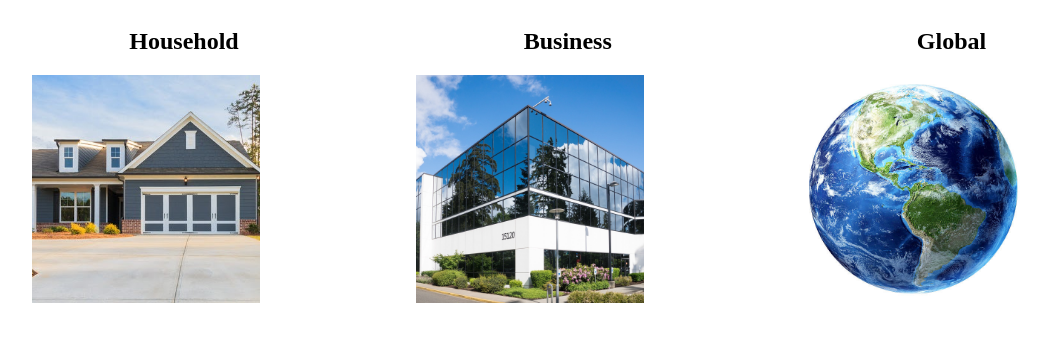
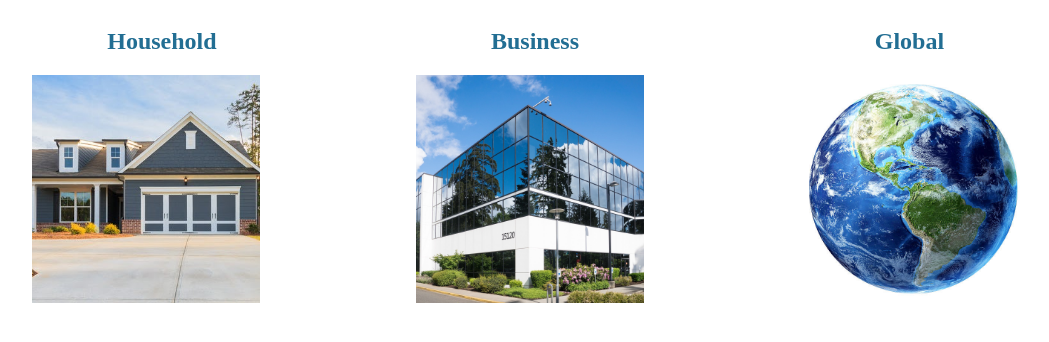
Before and after one commit to kbb306/ConCom, a PHP site: page /sales.html in a window 1280 px wide. Shown: the top 342 px of the page, without its empty margins (117-1166 px from the left). Run offline with PHP 8.4, Linux system fonts and the light colour scheme.

Commit message:
Updated Header Color

```diff
--- a/css/styles.css
+++ b/css/styles.css
@@ -23,6 +23,7 @@
 
   h1 {
     text-align: center;
+    color: (34, 110, 147, 1);
   }
 
   figure {
@@ -38,6 +39,7 @@
   padding-left: 8%;
 
   h2 {
-    text-align: center;
+    color: rgba(34, 110, 147, 1);
+    padding-left: 30%;
   }
 }
```
